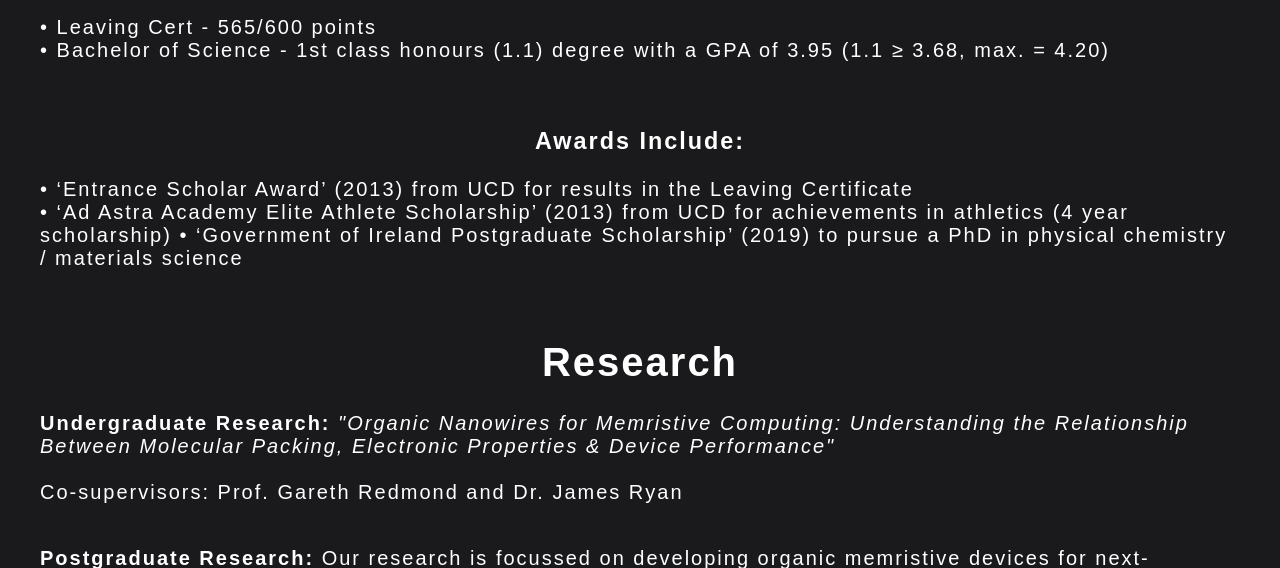
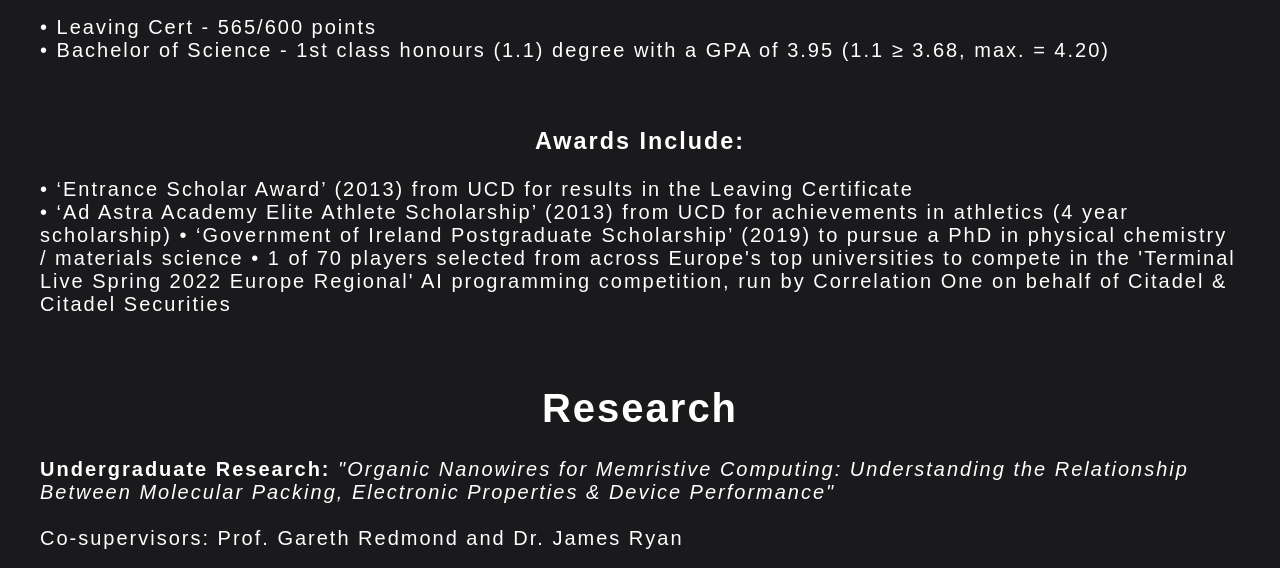
Before and after one commit to karljgriffin/karlgriffinwebsite, a Flask app: page /education in a window 1280 px wide. Shown: the part 566-1134 px from the top of the page. Run offline with Flask 2, Linux system fonts and the light colour scheme.

Commit message:
Update education.html

```diff
--- a/templates/education.html
+++ b/templates/education.html
@@ -25,6 +25,7 @@
     •   ‘Entrance Scholar Award’ (2013) from UCD for results in the Leaving Certificate<br>
     •   ‘Ad Astra Academy Elite Athlete Scholarship’ (2013) from UCD for achievements in athletics (4 year scholarship)
     •   ‘Government of Ireland Postgraduate Scholarship’ (2019) to pursue a PhD in physical chemistry / materials science
+    •   1 of 70 players selected from across Europe's top universities to compete in the 'Terminal Live Spring 2022 Europe Regional' AI programming competition, run by Correlation One on behalf of Citadel & Citadel Securities
 </p>
 </div>
 <br>
```
